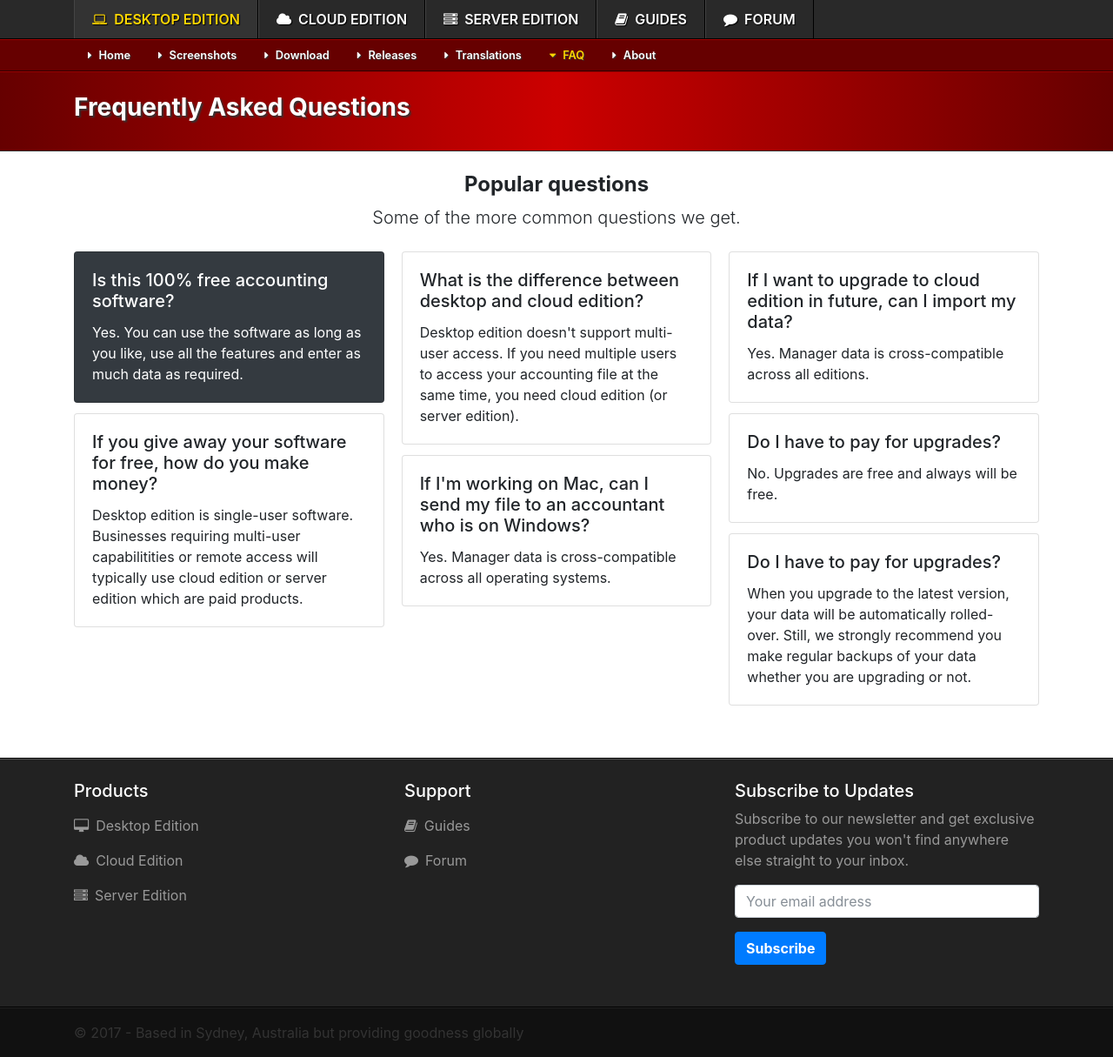
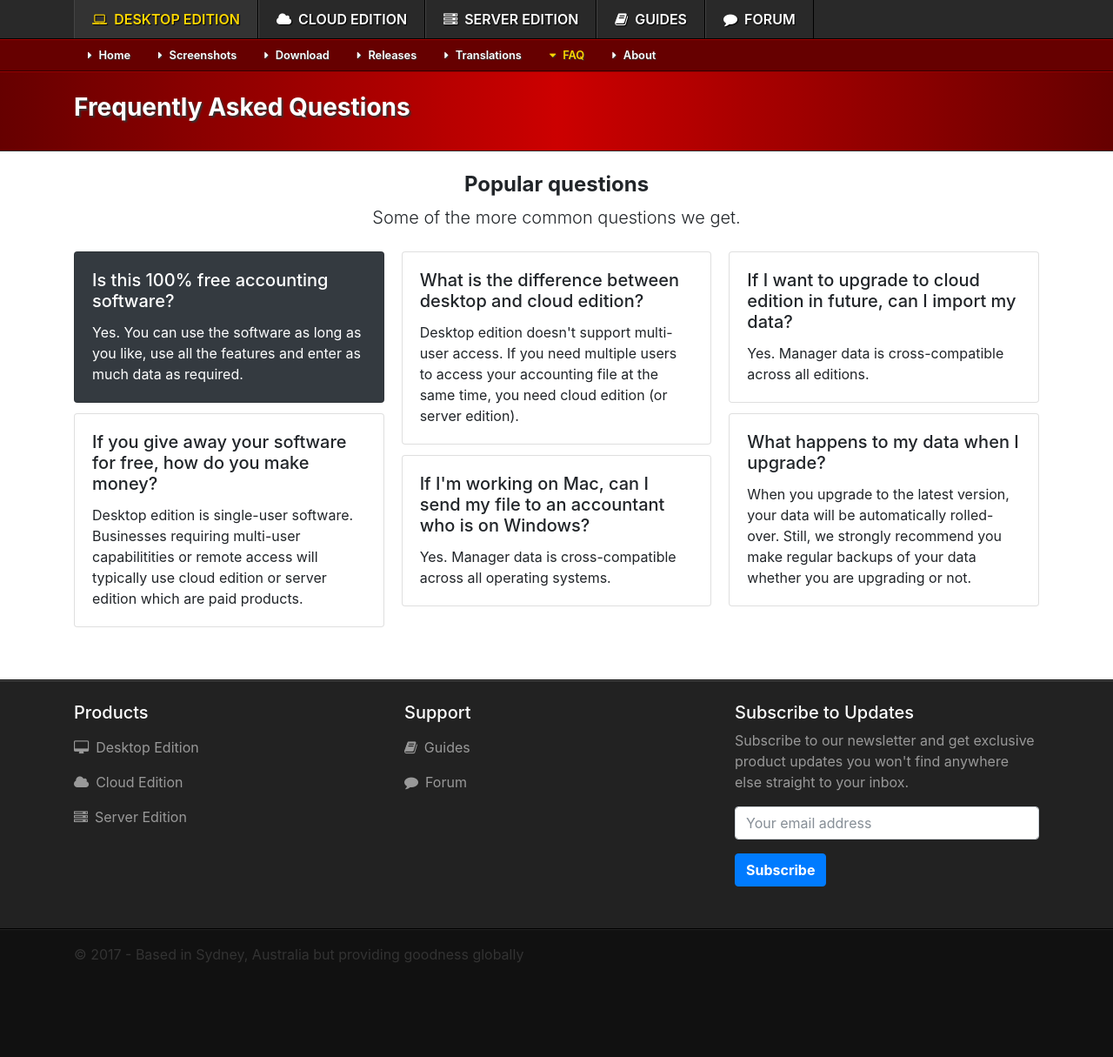
Before and after one commit to 3etechinns/www.manager.io, a Jekyll site: the page built from desktop/faq/index.html, in a window 1280 px wide. Shown: the whole page at 87% size. Built offline with Jekyll 4.4.1, drawn with Linux system fonts in a browser that asks for light colours; comment, search, counter and statistics services are not loaded; after the commit the page ends 1125 px from its top, so only the background shows below that.

Commit message:
no message

```diff
--- a/desktop/faq/index.html
+++ b/desktop/faq/index.html
@@ -38,13 +38,7 @@ title: Frequently Asked Questions
   </div>
   <div class="card">
     <div class="card-body">
-      <h5 class="card-title">Do I have to pay for upgrades?</h5>
-      <p class="card-text">No. Upgrades are free and always will be free.</p>
-    </div>
-  </div>
-  <div class="card">
-    <div class="card-body">
-      <h5 class="card-title">Do I have to pay for upgrades?</h5>
+      <h5 class="card-title">What happens to my data when I upgrade?</h5>
       <p class="card-text">When you upgrade to the latest version, your data will be automatically rolled-over. Still, we strongly recommend you make regular backups of your data whether you are upgrading or not.</p>
     </div>
   </div>
```
